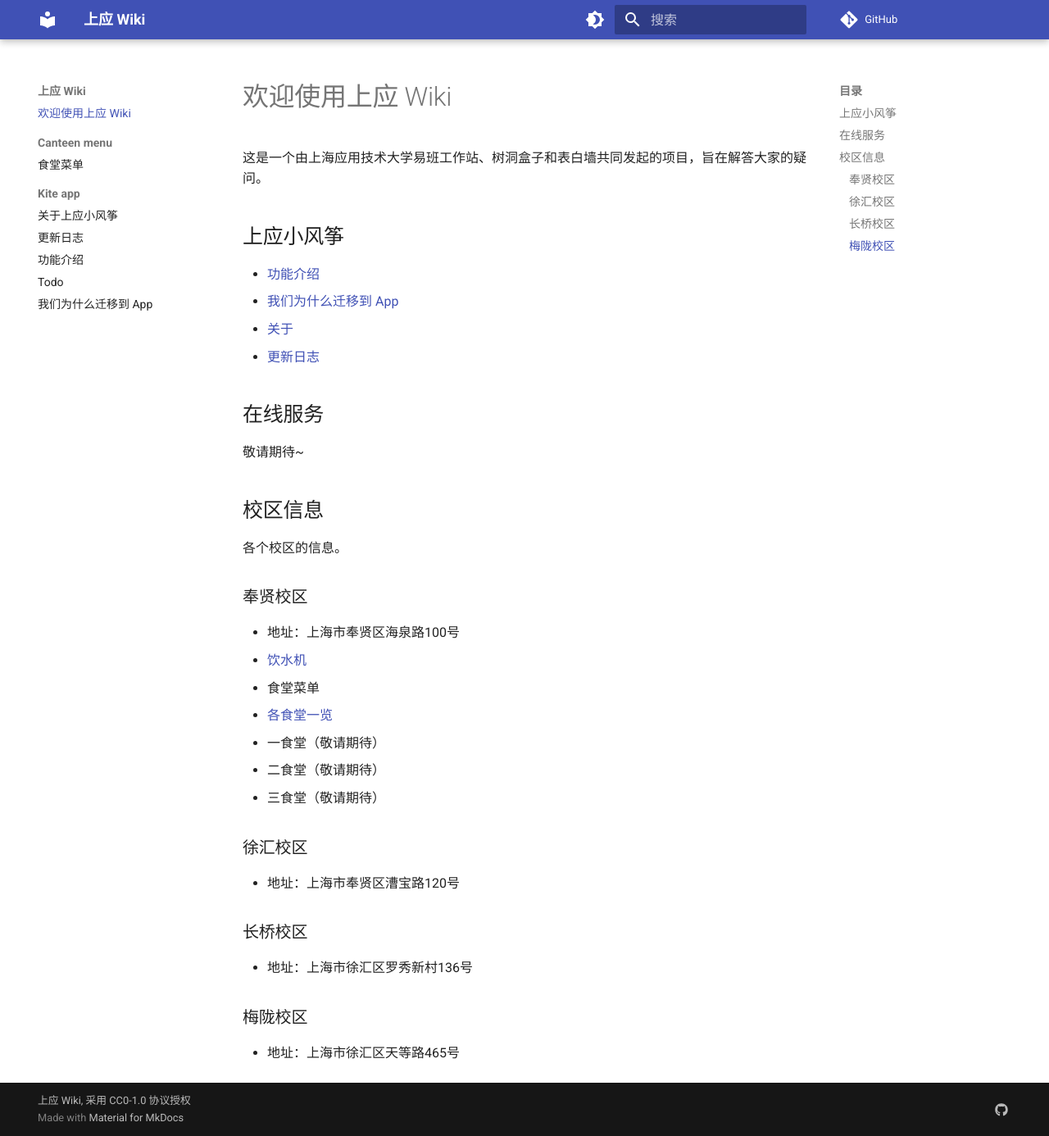
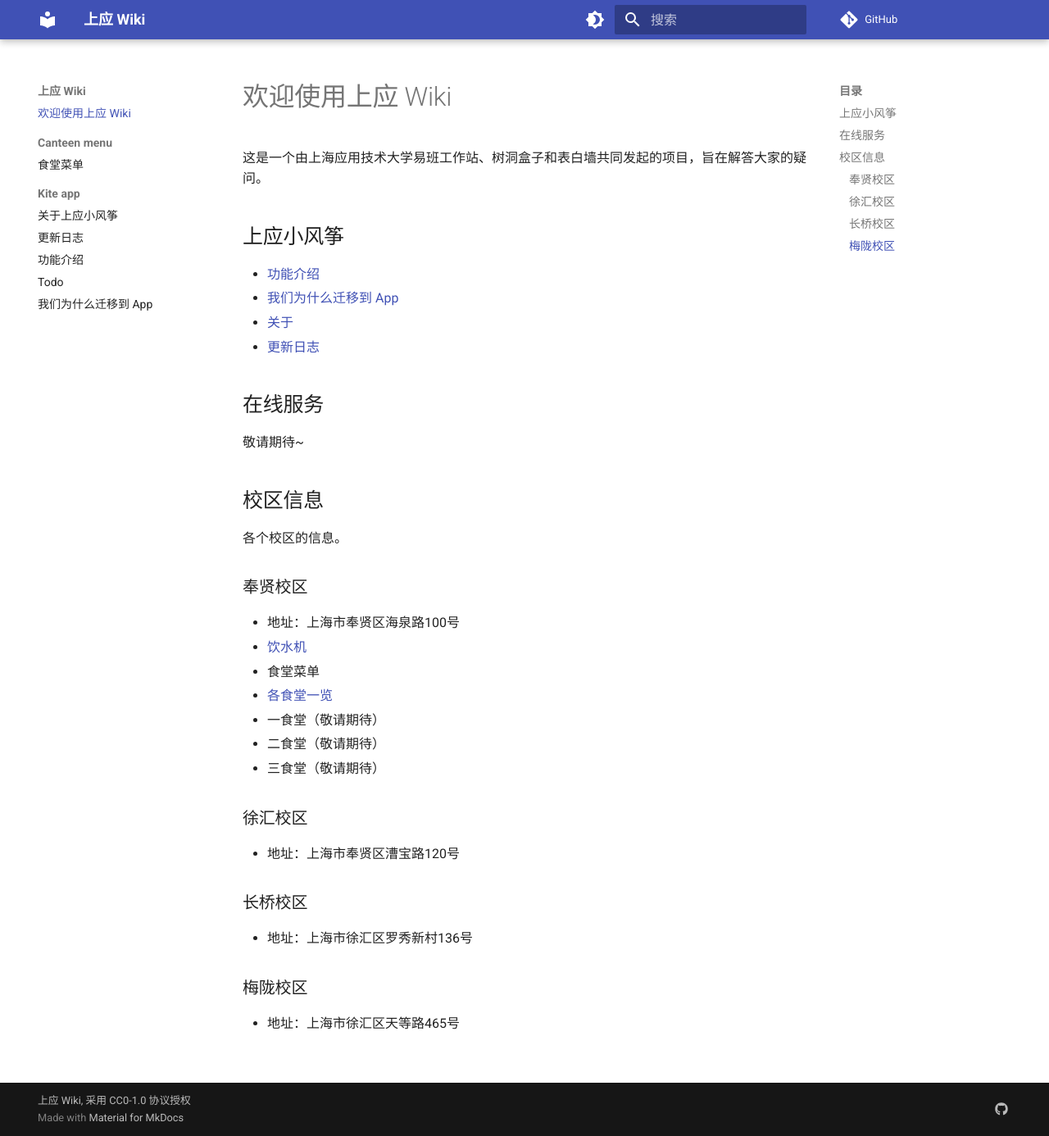
Before and after one commit to SIT-kite/SIT-wiki, an MkDocs documentation site: the page built from docs/index.md, in a window 1280 px wide and 1386 px high. Shown: the whole window at 82% size. Built offline with MkDocs 1.6.1 and Material for MkDocs 9.7.7, drawn with Linux system fonts in a browser that asks for light colours; comment, search, counter and statistics services are not loaded.

Commit message:
添加 extra.css

```diff
--- /dev/null
+++ b/docs/stylesheets/extra.css
@@ -0,0 +1,8 @@
+/* 放大拼音字号（50% -> 62.5%） */
+ruby > rt { font-size: 62.5%; }
+
+/* 缩小列表项目间距（.5em -> .25em） */
+.md-typeset ol li, .md-typeset ul li { margin-bottom: .25em; }
+
+/* 修复任务列表复选框偏移问题（多由浏览器默认样式造成） */
+.md-typeset .task-list-item [type="checkbox"] { margin: 0; }
--- a/mkdocs.yml
+++ b/mkdocs.yml
@@ -31,15 +31,31 @@ extra:
   social:
     - { name: 上应小风筝 SIT-kite, link: https://github.com/SIT-kite, icon: fontawesome/brands/github }
 
+extra_css:
+  - stylesheets/extra.css
+
 # https://squidfunk.github.io/mkdocs-material/setup/extensions/
 # https://python-markdown.github.io/extensions/#officially-supported-extensions
 # https://facelessuser.github.io/pymdown-extensions/
 markdown_extensions:
+
+  # ---
+  # title: title
+  # description: description
+  # ---
   - meta
-  - sane_lists
-  - pymdownx.extra:
-      pymdownx.betterem: { smart_enable: all }
+
+  - sane_lists     # https://python-markdown.github.io/extensions/sane_lists/
+  - pymdownx.extra # https://facelessuser.github.io/pymdown-extensions/extensions/extra/
+
+  - pymdownx.caret # ^s  ^HTML <sup> (superscript)^  ^^HTML <ins>^^
+  - pymdownx.tilde # ~s   ~HTML <sub> (subscript)~   ~~HTML <del>~~
+  - pymdownx.mark  # ==HTML <mark>==
+
+  # ???  "HTML<details>"
+  # ???+ "HTML<details open>"
   - pymdownx.details
+
   - pymdownx.highlight
   - pymdownx.tasklist: { custom_checkbox: true }
 
```
